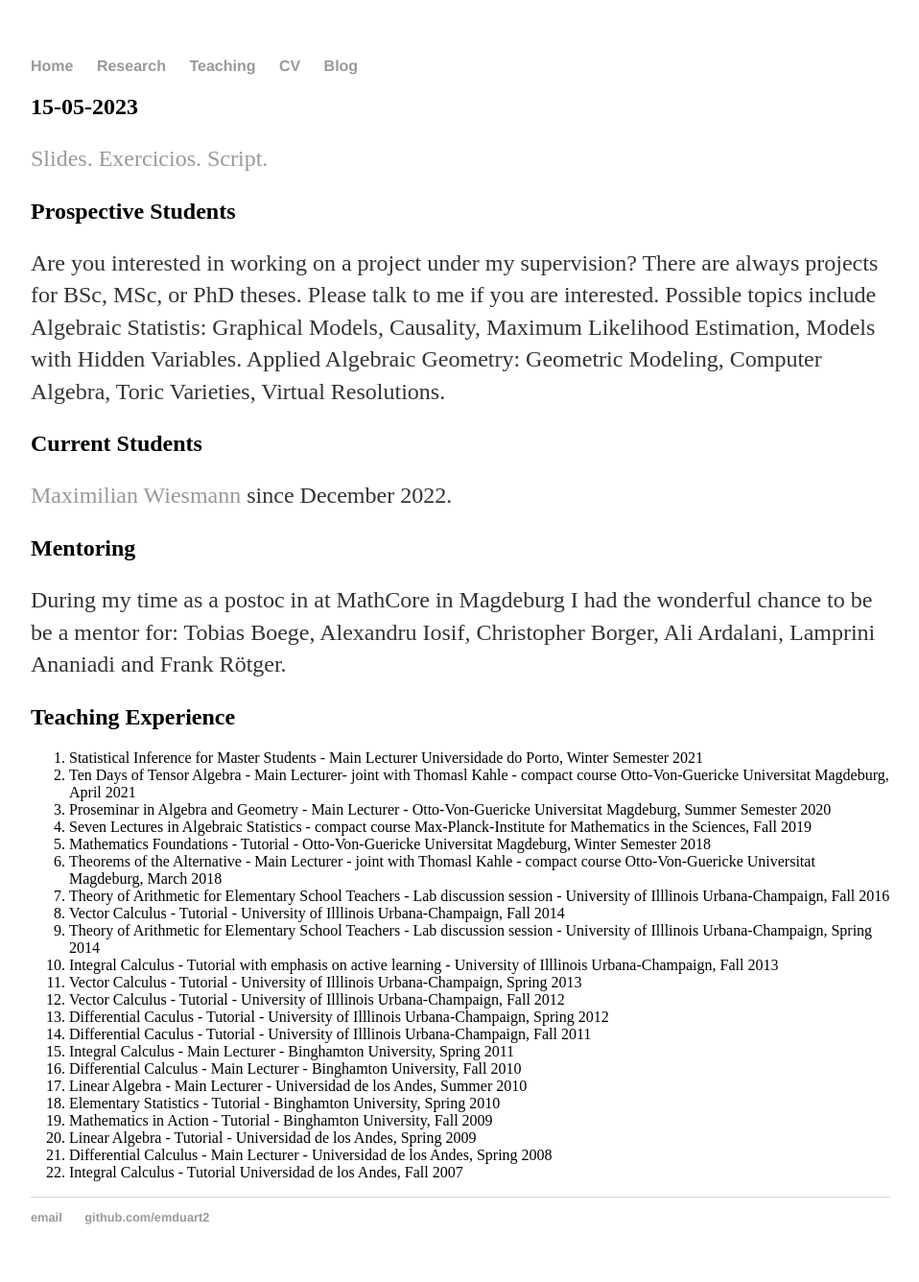
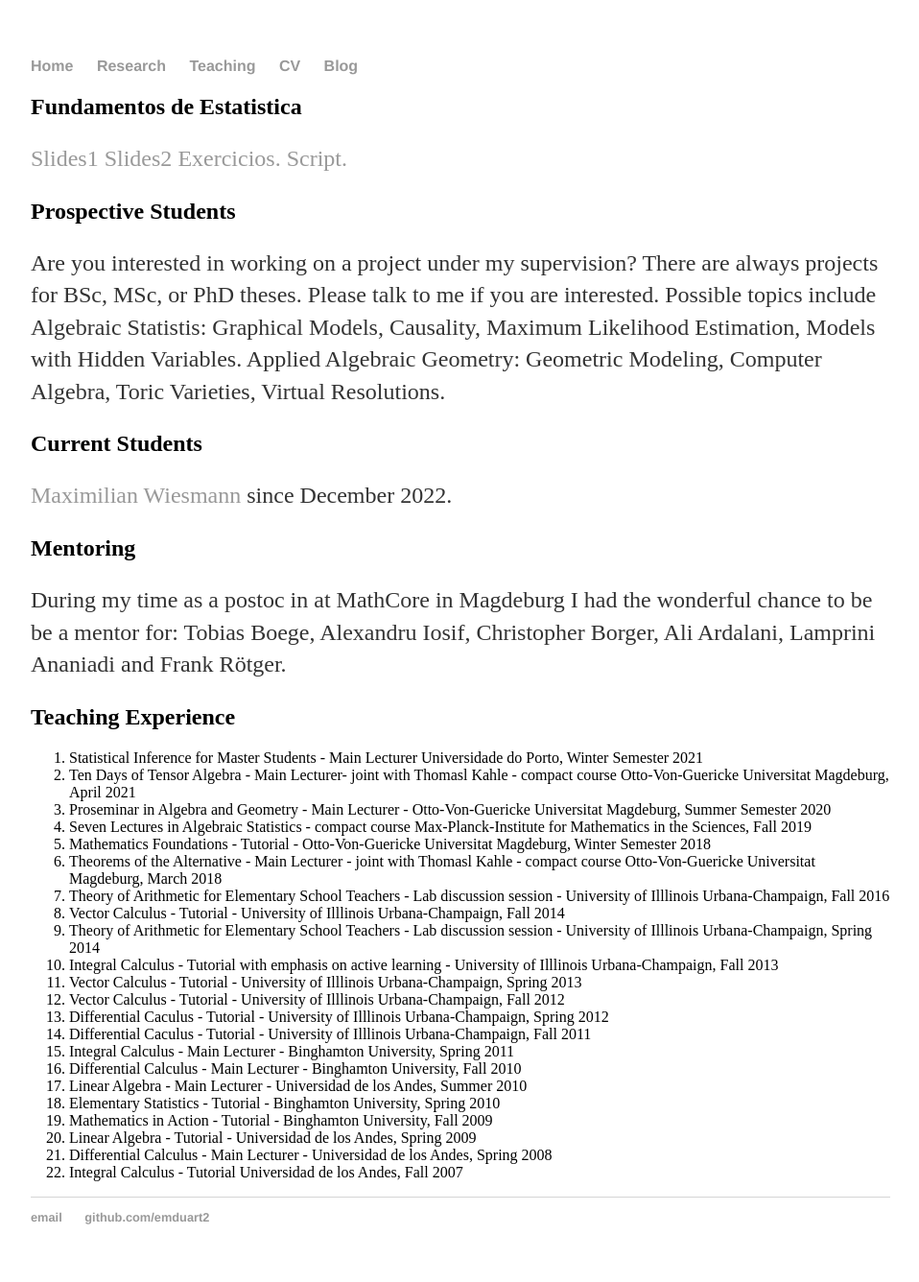
Before and after one commit to emduart2/emduart2.github.io, a Jekyll site: the page built from teaching/index.md, in a window 1280 px wide. Shown: the whole page at 96% size, without its empty margins (160-1118 px from the left). Built offline with Jekyll 4.4.1, drawn with Linux system fonts in a browser that asks for light colours.

Commit message:
added slides, code and exercises

```diff
--- a/teaching/index.md
+++ b/teaching/index.md
@@ -2,8 +2,9 @@
 layout: default
 title: Teaching and Mentoring
 ---
-## 15-05-2023
-[Slides.]({{ site.url }}/assets/FundEst-15-05-2023.pdf)
+## Fundamentos de Estatistica
+[Slides1]({{ site.url }}/assets/FundEst-15-05-2023.pdf)
+[Slides2]({{ site.url }}/assets/19-05-2023-FundamentosDeEstatistica.pdf)
 [Exercicios.]({{ site.url }}/assets/EAF7.pdf)
 [Script.]({{ site.url }}/assets/script11-14-05-2023.R)
 ## Prospective Students
```
Also changed, not shown: 3 other files.
